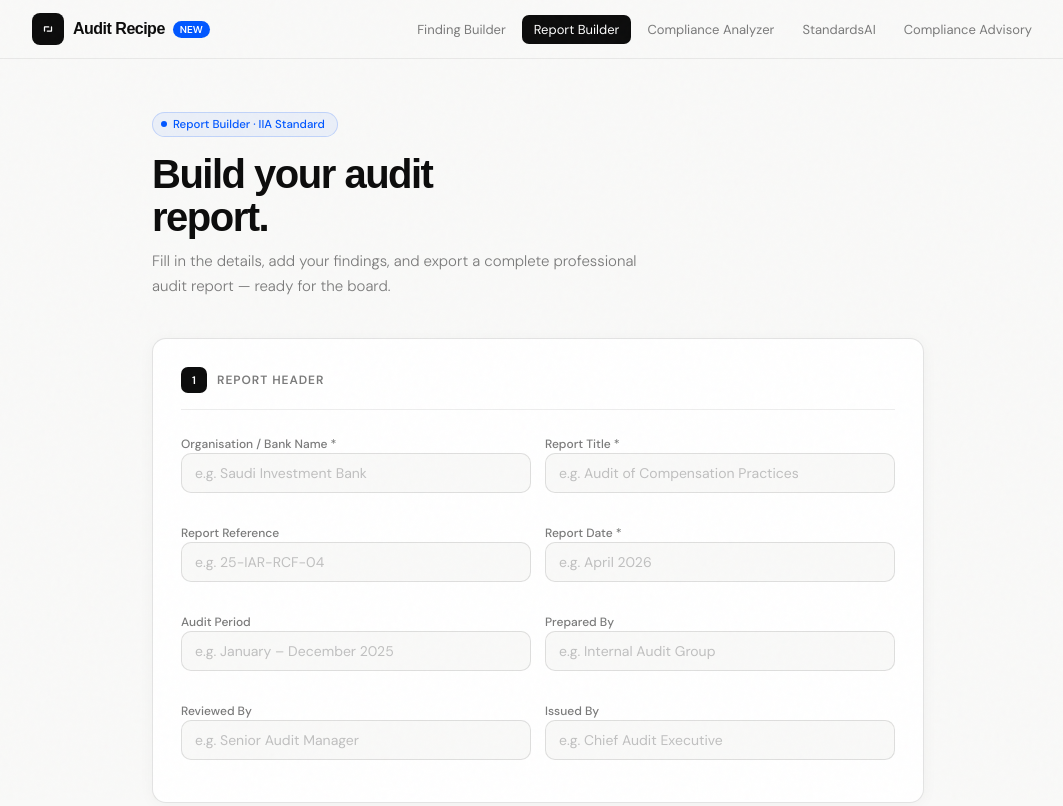
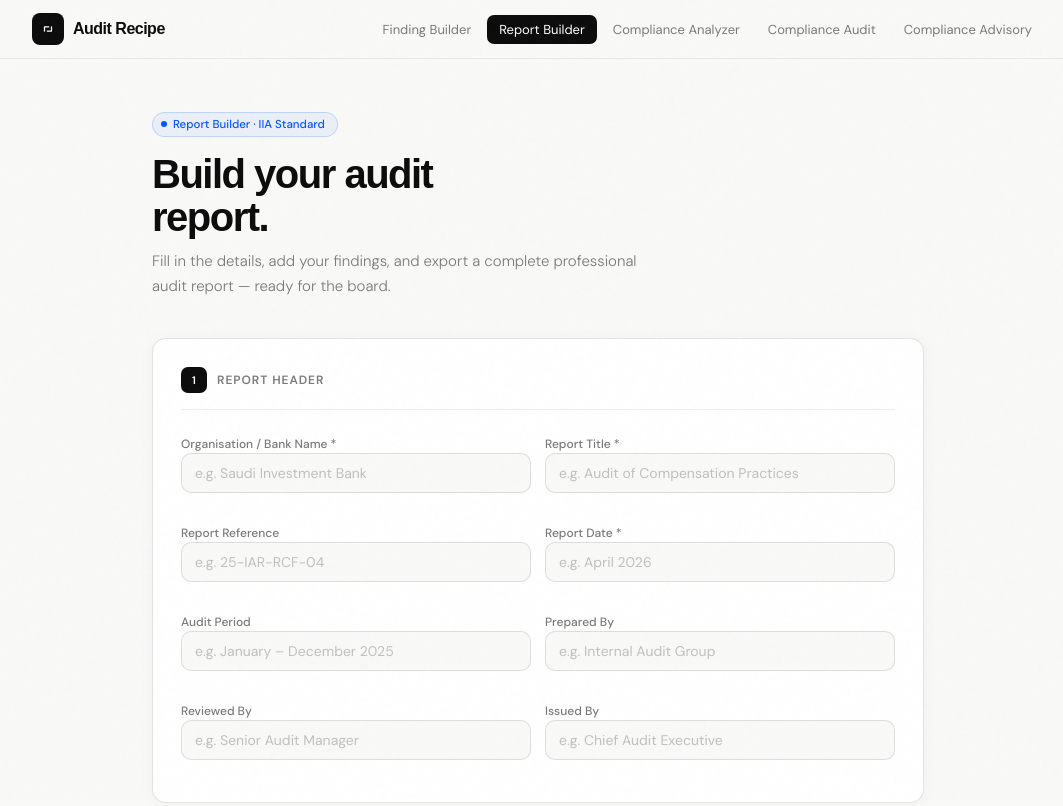
Before and after one commit to worrkly/audit-recipe, a website: page public/report-builder.html in a window 1280 px wide. Shown: the top 806 px of the page, without its empty margins (102-1165 px from the left). Drawn offline with Linux system fonts and the light colour scheme; a web font is replaced by a local one.

Commit message:
fix: remove NEW badges, rename to Compliance Audit

```diff
--- a/public/report-builder.html
+++ b/public/report-builder.html
@@ -177,7 +177,7 @@
     .nav-logo{font-family:'Fustat',sans-serif;font-weight:800;font-size:16px;color:var(--ink);letter-spacing:-0.5px;text-decoration:none;display:flex;align-items:center;gap:9px;margin-right:8px;}
     .nav-logo-icon{width:32px;height:32px;background:var(--ink);border-radius:8px;display:flex;align-items:center;justify-content:center;}
     .nav-logo-icon svg{width:14px;height:14px;}
-    .badge-new{background:#0057FF;color:white;font-size:10px;font-weight:600;padding:2px 7px;border-radius:20px;margin-right:auto;}
+
     .nav-links{display:flex;gap:4px;margin-left:auto;}
     .nav-link{font-size:13px;color:var(--ink3);text-decoration:none;padding:6px 12px;border-radius:7px;transition:all 0.15s;font-family:'DM Sans',sans-serif;}
     .nav-link:hover{background:var(--border);color:var(--ink);}
@@ -218,12 +218,11 @@
       <div class="nav-logo-icon"><svg width="18" height="18" viewBox="0 0 20 20" fill="none"><path d="M5 13V7h6" stroke="white" stroke-width="1.8" stroke-linecap="round" stroke-linejoin="round"/><path d="M15 7v6h-6" stroke="white" stroke-width="1.8" stroke-linecap="round" stroke-linejoin="round"/></svg></div>
       Audit Recipe
     </a>
-    <span class="badge-new">NEW</span>
     <div class="nav-links">
     <a class="nav-link" href="finding-builder.html">Finding Builder</a>
     <a class="nav-link active" href="report-builder.html">Report Builder</a>
     <a class="nav-link" href="compliance-analyzer.html">Compliance Analyzer</a>
-    <a class="nav-link" href="standards-ai.html">StandardsAI</a>
+    <a class="nav-link" href="standards-ai.html">Compliance Audit</a>
     <a class="nav-link" href="compliance-advisory.html">Compliance Advisory</a>
     </div>
   </nav>
@@ -502,7 +501,7 @@
         <a href="finding-builder.html">Finding Builder</a>
         <a href="report-builder.html">Report Builder</a>
         <a href="compliance-analyzer.html">Compliance Analyzer</a>
-        <a href="standards-ai.html">StandardsAI</a>
+        <a href="standards-ai.html">Compliance Audit</a>
         <a href="compliance-advisory.html">Compliance Advisory</a>
       </div>
       <div class="footer-col">
```
